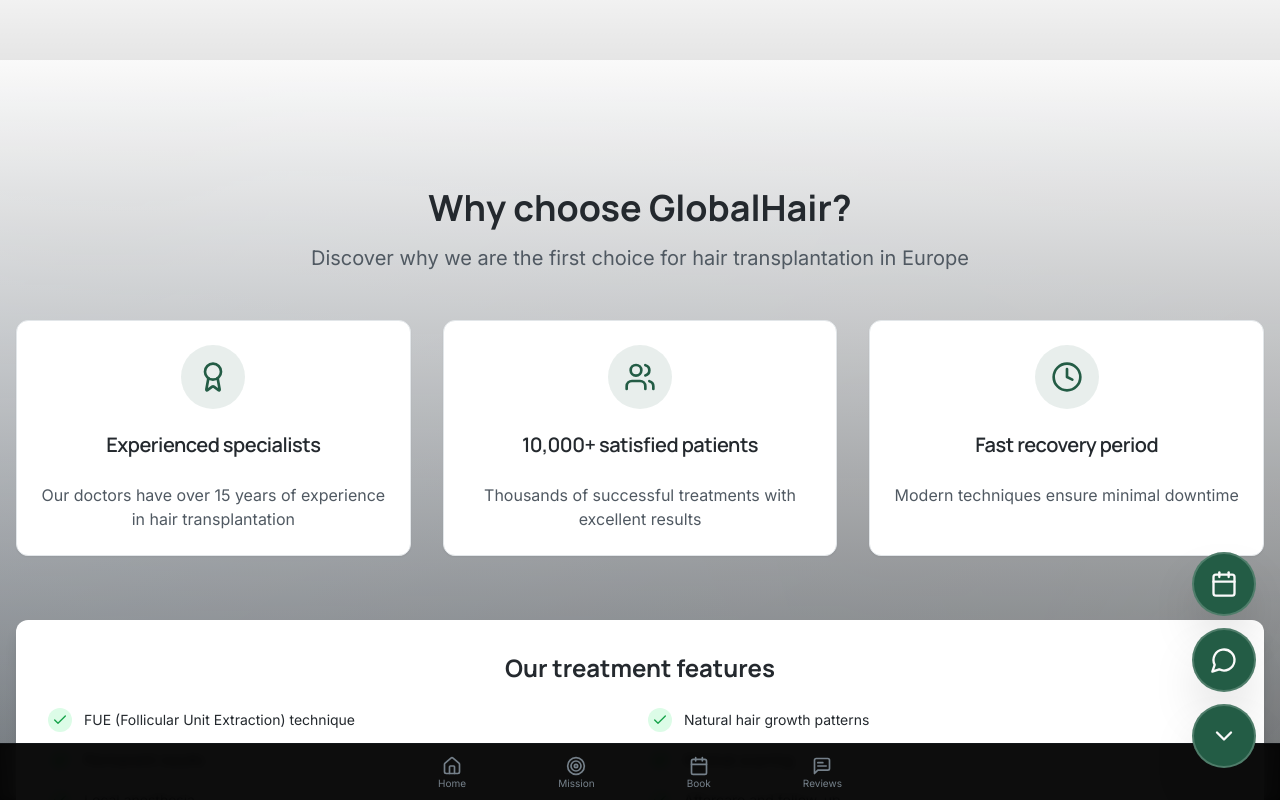
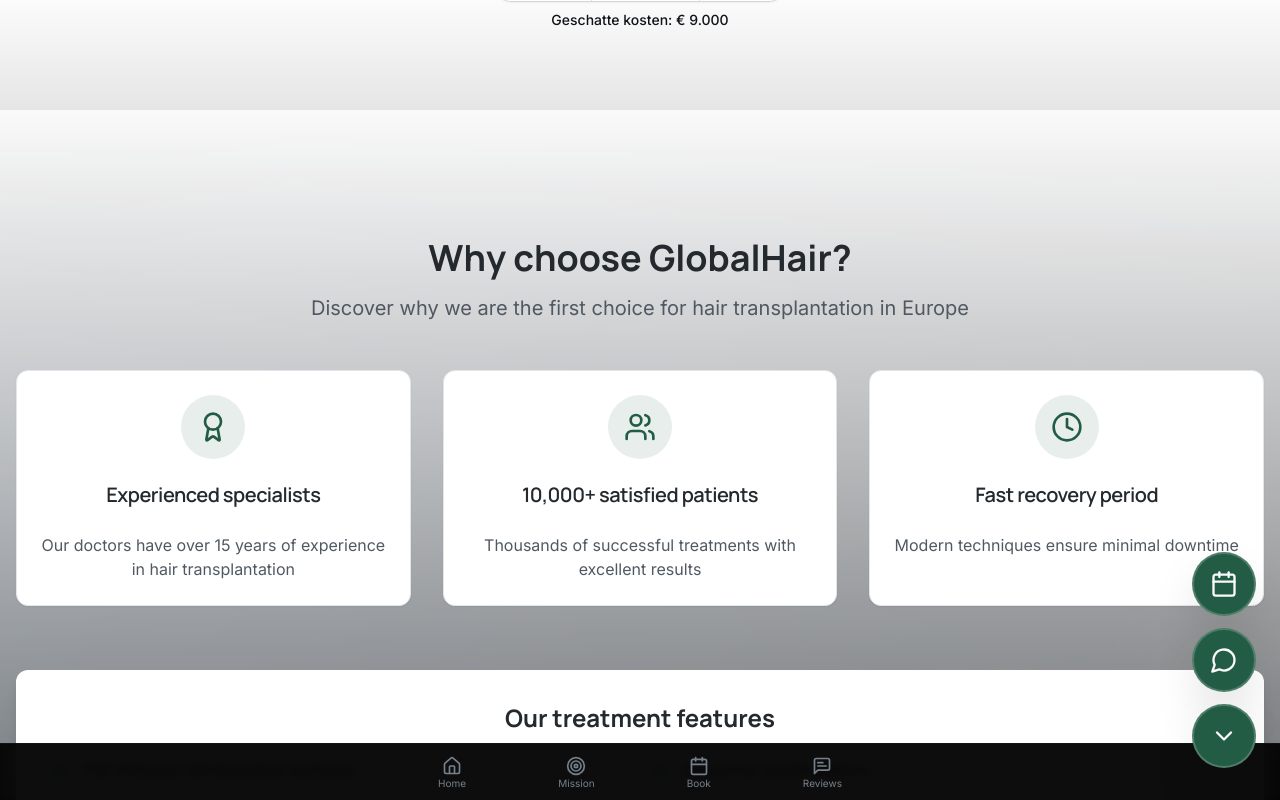
Before and after one commit to sametkus71-hub/globalhair-nextjs, a React (Vite) app: page /en/hair-transplant in a window 1280 px wide. Built offline with nearby package versions, Linux system fonts and the light colour scheme.

Commit message:
Fix scroll snap offset
Adjust scroll snap alignment to compensate for a 50px offset, ensuring the first snap scroll lands correctly.

```diff
--- a/src/index.css
+++ b/src/index.css
@@ -192,7 +192,7 @@ All colors MUST be HSL. Fonts: Avenir (Inter fallback) + Merriweather Sans for h
   scroll-behavior: smooth;
   overflow-y: auto;
   height: 100vh;
-  scroll-padding-top: 60px;
+  scroll-padding-top: 110px;
 }
 
 .snap-section {
```
